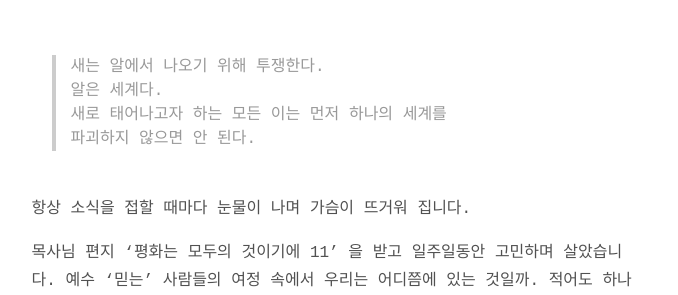
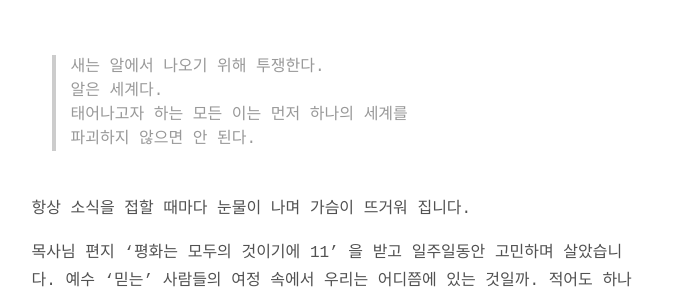
Before and after one commit to daesungRa/namu, a Jekyll site: the page built from _posts/daily/2020-06-14-to-demian.markdown, in a window 1280 px wide and 900 px high, scrolled down 434 px. Shown: the part 154-449 px from the top of the window, without its empty margins (301-979 px from the left). Built offline with Jekyll 4.4.1, drawn with Linux system fonts in a browser that asks for light colours; some web fonts are replaced.

Commit message:
post: Modify demian post

```diff
--- a/_posts/daily/2020-06-14-to-demian.markdown
+++ b/_posts/daily/2020-06-14-to-demian.markdown
@@ -10,7 +10,7 @@
 
 > 새는 알에서 나오기 위해 투쟁한다.<br/>
 > 알은 세계다.<br/>
-> 새로 태어나고자 하는 모든 이는 먼저 하나의 세계를<br/>파괴하지 않으면 안 된다.
+> 태어나고자 하는 모든 이는 먼저 하나의 세계를<br/>파괴하지 않으면 안 된다.
 
 <br/>항상 소식을 접할 때마다 눈물이 나며 가슴이 뜨거워 집니다.
 
```
